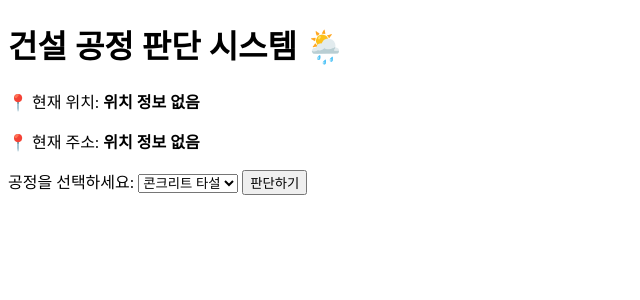
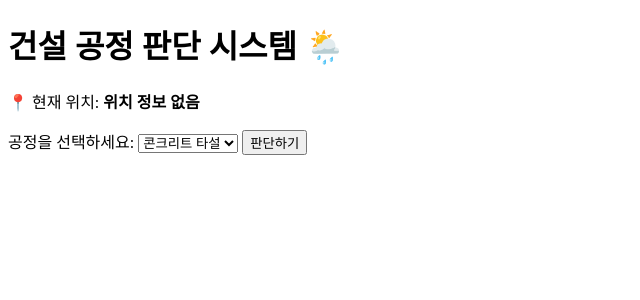
Before and after one commit to MinDongHyeon0202/weather-check, a Flask app: page / in a window 1280 px wide. Shown: the top 300 px of the page, without its empty margins (0-640 px from the left). Run offline with Flask 3, Linux system fonts and the light colour scheme.

Commit message:
Update index.html

```diff
--- a/templates/index.html
+++ b/templates/index.html
@@ -13,10 +13,6 @@
     {% if location %}
       <p>📍 현재 위치: <strong>{{ location }}</strong></p>
     {% endif %}
-
-{% if location %}
-  <p>📍 현재 주소: <strong>{{ location }}</strong></p>
-{% endif %}
 
     <form method="POST">
       <label for="task">공정을 선택하세요:</label>
```
